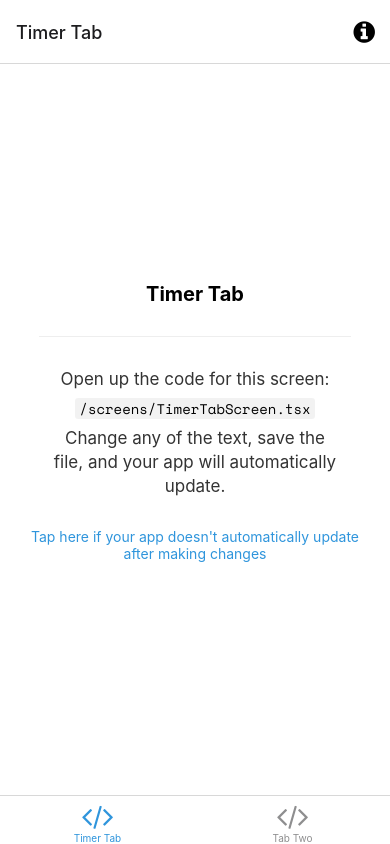
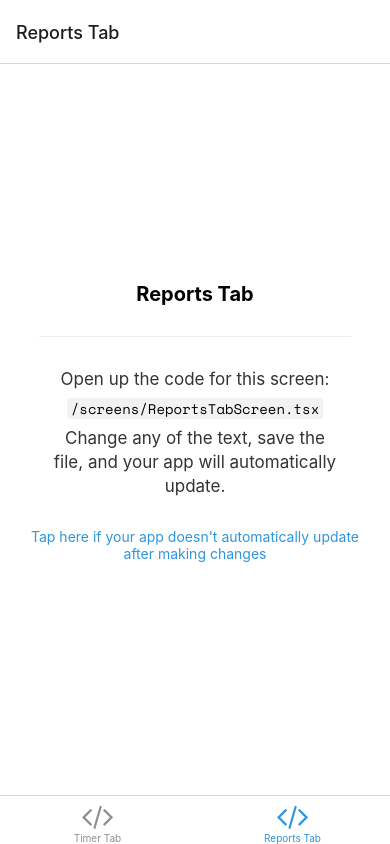
Before and after one commit to colmarius/togglexpo, a React Native app in the folder packages/mobile/: screen /ReportsTab in a window 390 px wide. Built offline with nearby package versions, Linux system fonts and the light colour scheme; what expo-linking would draw is missing.

Commit message:
Rename TabTwo => ReportsTab

```diff
--- a/packages/mobile/src/navigation/LinkingConfiguration.ts
+++ b/packages/mobile/src/navigation/LinkingConfiguration.ts
@@ -20,9 +20,9 @@ const linking: LinkingOptions<RootStackParamList> = {
               TimerTabScreen: 'one',
             },
           },
-          TabTwo: {
+          ReportsTab: {
             screens: {
-              TabTwoScreen: 'two',
+              ReportsTabScreen: 'two',
             },
           },
         },
--- a/packages/mobile/src/navigation/Navigation.tsx
+++ b/packages/mobile/src/navigation/Navigation.tsx
@@ -13,7 +13,7 @@ import { ColorSchemeName, Pressable } from 'react-native';
 
 import { Colors } from '../constants';
 import { useColorScheme } from '../hooks';
-import { ModalScreen, NotFoundScreen, TabTwoScreen, TimerTabScreen } from '../screens';
+import { ModalScreen, NotFoundScreen, ReportsTabScreen, TimerTabScreen } from '../screens';
 import { RootStackParamList, RootTabParamList, RootTabScreenProps } from '../types';
 import LinkingConfiguration from './LinkingConfiguration';
 
@@ -67,10 +67,10 @@ function BottomTabNavigator() {
         })}
       />
       <BottomTab.Screen
-        name="TabTwo"
-        component={TabTwoScreen}
+        name="ReportsTab"
+        component={ReportsTabScreen}
         options={{
-          title: 'Tab Two',
+          title: 'Reports Tab',
           tabBarIcon: ({ color }) => <TabBarIcon name="code" color={color} />,
         }}
       />
--- a/packages/mobile/src/screens/TabTwoScreen.tsx
+++ b/packages/mobile/src/screens/ReportsTabScreen.tsx
@@ -20,10 +20,10 @@ const styles = StyleSheet.create({
   },
 });
 
-export const TabTwoScreen = () => (
+export const ReportsTabScreen = () => (
   <View style={styles.container}>
-    <Text style={styles.title}>Tab Two</Text>
+    <Text style={styles.title}>Reports Tab</Text>
     <View style={styles.separator} lightColor="#eee" darkColor="rgba(255,255,255,0.1)" />
-    <EditScreenInfo path="/screens/TabTwoScreen.tsx" />
+    <EditScreenInfo path="/screens/ReportsTabScreen.tsx" />
   </View>
 );
--- a/packages/mobile/src/screens/index.ts
+++ b/packages/mobile/src/screens/index.ts
@@ -1,4 +1,4 @@
 export * from './ModalScreen';
 export * from './NotFoundScreen';
-export * from './TabTwoScreen';
+export * from './ReportsTabScreen';
 export * from './TimerTabScreen';
--- a/packages/mobile/src/types.tsx
+++ b/packages/mobile/src/types.tsx
@@ -28,7 +28,7 @@ export type RootStackScreenProps<Screen extends keyof RootStackParamList> = Nati
 
 export type RootTabParamList = {
   TimerTab: undefined;
-  TabTwo: undefined;
+  ReportsTab: undefined;
 };
 
 export type RootTabScreenProps<Screen extends keyof RootTabParamList> = CompositeScreenProps<
```
